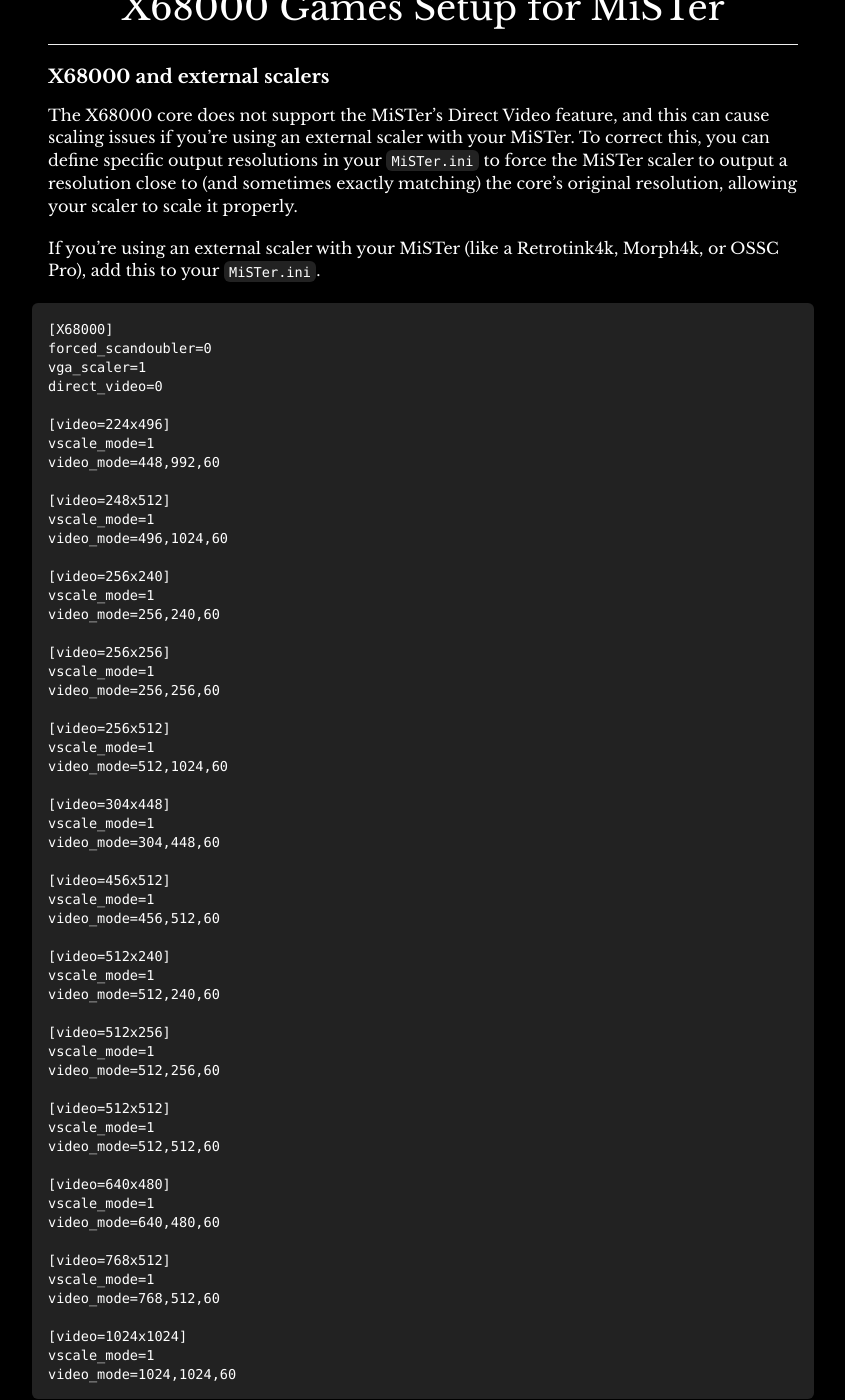
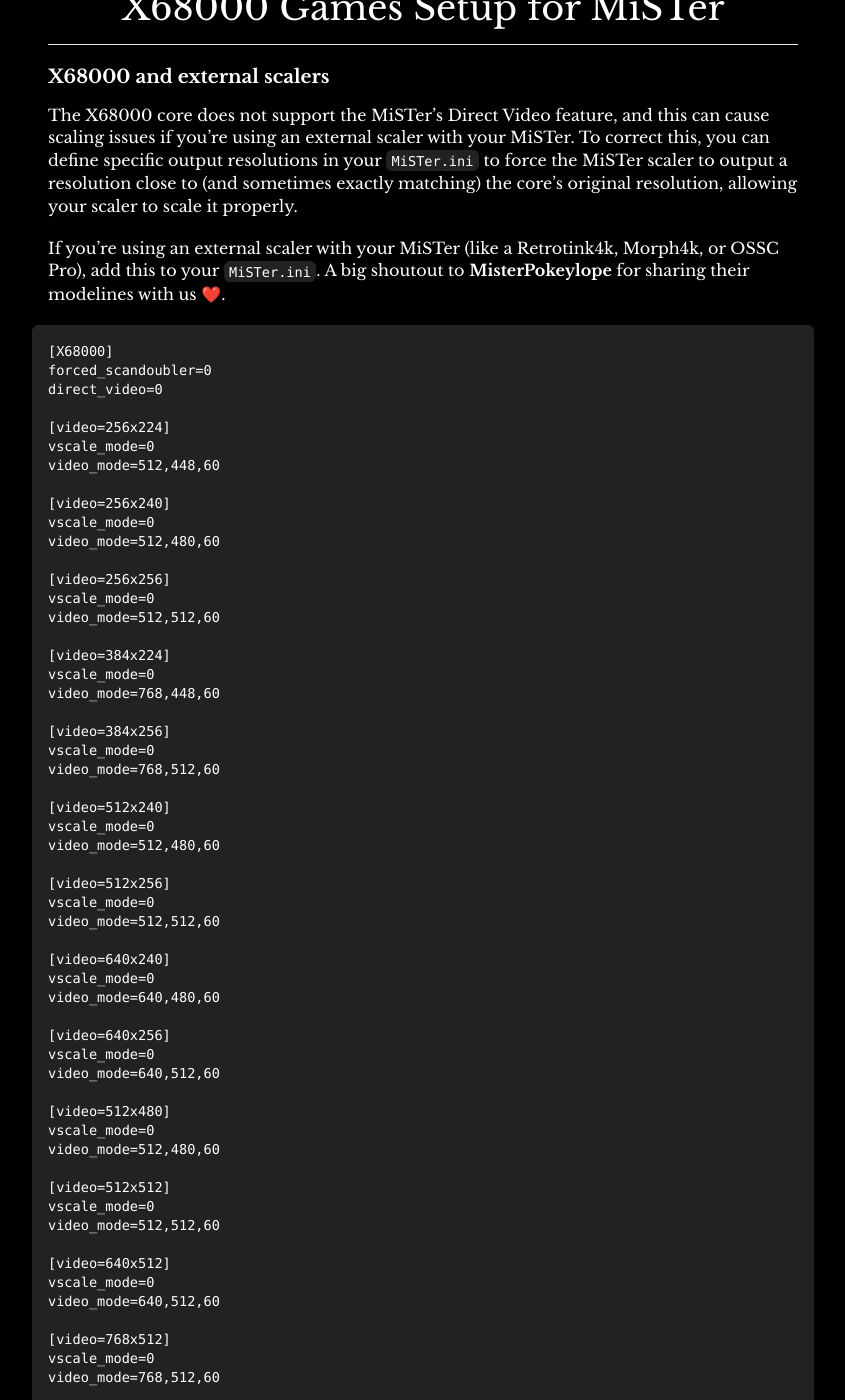
Before and after one commit to Neon68K/neon68k.github.io, a Jekyll site: the page built from docs.md, in a window 1280 px wide and 1400 px high, scrolled down 206 px. Shown: the whole window, without its empty margins (217-1062 px from the left). Built offline with Jekyll 4.4.1, drawn with Linux system fonts in a browser that asks for light colours; some of the changed text lies outside the part shown.

Commit message:
Updated modelines from MisterPokeylope

````diff
--- a/docs.md
+++ b/docs.md
@@ -6,64 +6,108 @@
 
 The X68000 core does not support the MiSTer's Direct Video feature, and this can cause scaling issues if you're using an external scaler with your MiSTer. To correct this, you can define specific output resolutions in your `MiSTer.ini` to force the MiSTer scaler to output a resolution close to (and sometimes exactly matching) the core's original resolution, allowing your scaler to scale it properly.
 
-If you're using an external scaler with your MiSTer (like a Retrotink4k, Morph4k, or OSSC Pro), add this to your `MiSTer.ini`.
+If you're using an external scaler with your MiSTer (like a Retrotink4k, Morph4k, or OSSC Pro), add this to your `MiSTer.ini`. A big shoutout to **MisterPokeylope** for sharing their modelines with us ❤️.
+
 ```
 [X68000]
 forced_scandoubler=0
-vga_scaler=1
 direct_video=0
 
+[video=256x224]
+vscale_mode=0
+video_mode=512,448,60
+
+[video=256x240]
+vscale_mode=0
+video_mode=512,480,60
+
+[video=256x256]
+vscale_mode=0
+video_mode=512,512,60
+
+[video=384x224]
+vscale_mode=0
+video_mode=768,448,60
+
+[video=384x256]
+vscale_mode=0
+video_mode=768,512,60
+
+[video=512x240]
+vscale_mode=0
+video_mode=512,480,60
+
+[video=512x256]
+vscale_mode=0
+video_mode=512,512,60
+
+[video=640x240]
+vscale_mode=0
+video_mode=640,480,60
+
+[video=640x256]
+vscale_mode=0
+video_mode=640,512,60
+
+[video=512x480]
+vscale_mode=0
+video_mode=512,480,60
+
+[video=512x512]
+vscale_mode=0
+video_mode=512,512,60
+
+[video=640x512]
+vscale_mode=0
+video_mode=640,512,60
+
+[video=768x512]
+vscale_mode=0
+video_mode=768,512,60
+
+[video=1024x512]
+vscale_mode=0
+video_mode=1024,512,60
+
+[video=1024x1024]
+vscale_mode=0
+video_mode=1024,1024,60
+
+[video=1280x512]
+vscale_mode=0
+video_mode=1280,512,60
+
 [video=224x496]
-vscale_mode=1
+vscale_mode=0
 video_mode=448,992,60
 
 [video=248x512]
-vscale_mode=1
+vscale_mode=0
 video_mode=496,1024,60
 
-[video=256x240]
-vscale_mode=1
-video_mode=256,240,60
-
-[video=256x256]
-vscale_mode=1
-video_mode=256,256,60
-
 [video=256x512]
-vscale_mode=1
-video_mode=512,1024,60
+vscale_mode=0
+video_mode=512,512,60
 
 [video=304x448]
-vscale_mode=1
+vscale_mode=0
 video_mode=304,448,60
 
 [video=456x512]
-vscale_mode=1
+vscale_mode=0
 video_mode=456,512,60
 
-[video=512x240]
-vscale_mode=1
-video_mode=512,240,60
+[video=384x512]
+vscale_mode=0
+video_mode=384,16,64,336,512,4,3,49,25216
 
-[video=512x256]
-vscale_mode=1
-video_mode=512,256,60
+[video=256x448]
+vscale_mode=0
+video_mode=512,448,55.5
 
-[video=512x512]
-vscale_mode=1
-video_mode=512,512,60
-
-[video=640x480]
-vscale_mode=1
-video_mode=640,480,60
-
-[video=768x512]
-vscale_mode=1
-video_mode=768,512,60
-
-[video=1024x1024]
-vscale_mode=1
-video_mode=1024,1024,60
+[video=256x480]
+vscale_mode=0
+video_mode=512,480,54.2
 ```
 
 ### English + Japanese Games
````
